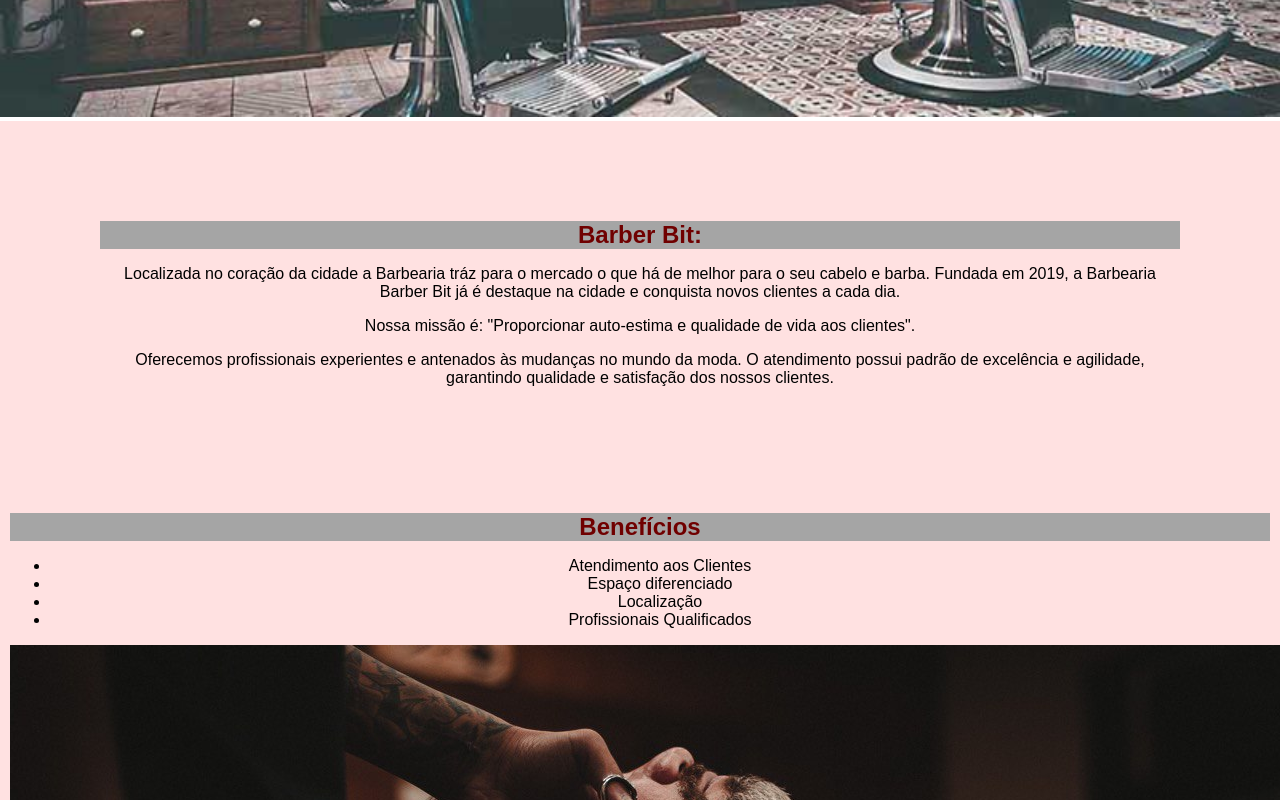
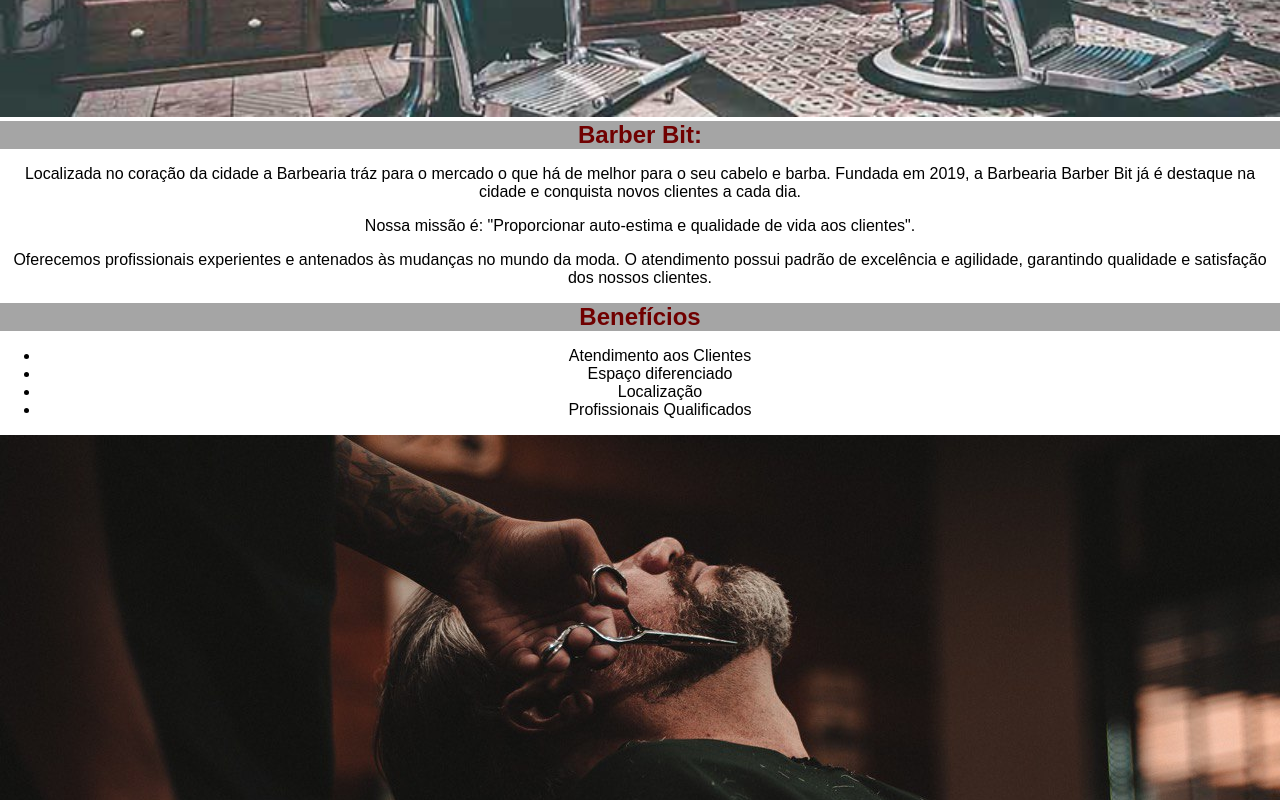
Before and after one commit to LaureteB/BarbeariaLauraa, a plain HTML site: page index.html in a window 1280 px wide. Shown: the part 480-1280 px from the top of the page. Drawn offline with Linux system fonts and the light colour scheme.

Commit message:
faaaadinha

```diff
--- a/style.css
+++ b/style.css
@@ -25,13 +25,12 @@
 }
 .principal{
     text-align: center;
-    background-color: rgb(255, 225, 225);
+    background-color:gainsboro
     padding: 100px;
     margin: 0px;
 }
 .beneficios{
     text-align: center;
-    background-color: rgb(255, 225, 225);
-    padding: 10px;
+    background-color:gainsboro
     margin: 0px;
 }
```
